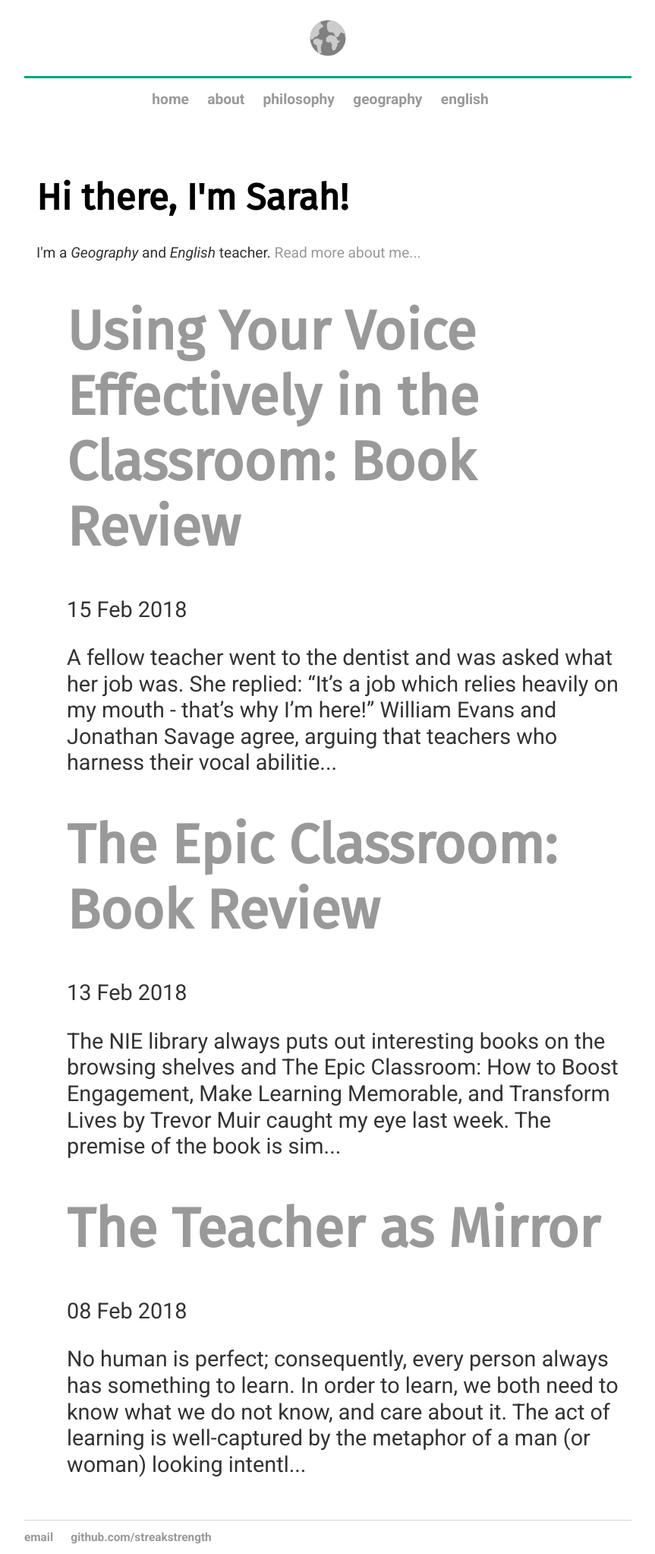
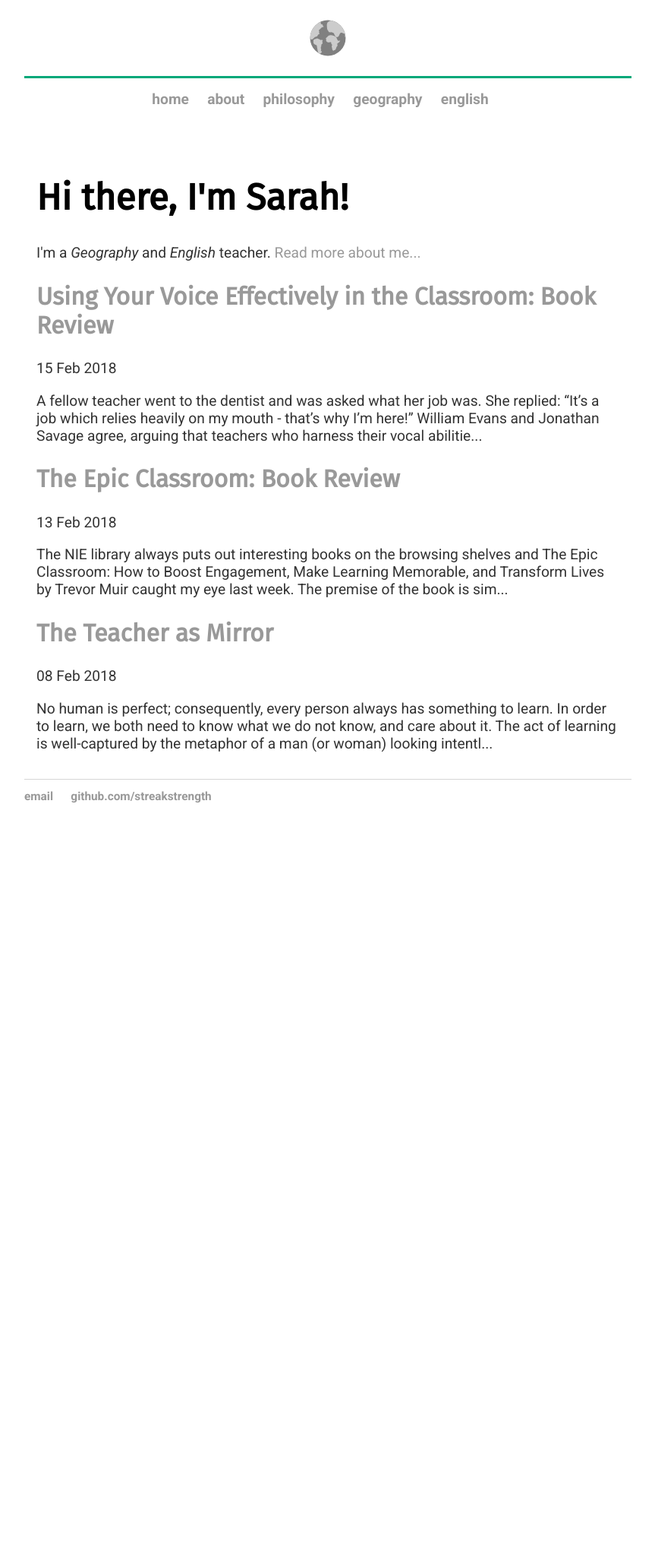
Before and after one commit to streakstrength/streakstrength.github.io, a Jekyll site: the page built from index.html, in a window 1280 px wide. Shown: the whole page at 76% size, without its empty margins (208-1071 px from the left). Built offline with Jekyll 4.4.1, drawn with Linux system fonts in a browser that asks for light colours; nearby versions of some CDN libraries; after the commit the page ends 1070 px from its top, so only the background shows below that.

Commit message:
Update index.html

```diff
--- a/index.html
+++ b/index.html
@@ -5,15 +5,15 @@ title: Sarah Tan Ruiqi
 <div class="blurb">
 	<h1>Hi there, I'm Sarah!</h1>
 	<p>I'm a <em>Geography</em> and <em>English</em> teacher. <a href="/about">Read more about me...</a></p>
-
-	<ul class="posts">
-		{% for post in site.posts %}
-		<div class="post-header">
-		<h1>
+</div>
+<div class="post-cache">
+	{% for post in site.posts %}
+	<div class="post-header">
+		<h2>
 			<a class="post-link" href={{ post.url }}>
 				{{ post.title }}
 			</a>
-		</h1>
+		</h2>
 		<p class="meta">
 			{{ post.date | date_to_string }}
 		</p>
@@ -25,5 +25,4 @@ title: Sarah Tan Ruiqi
 		</div>
 
 		{% endfor %}
-	</ul>
 </div><!-- /.blurb -->
```
